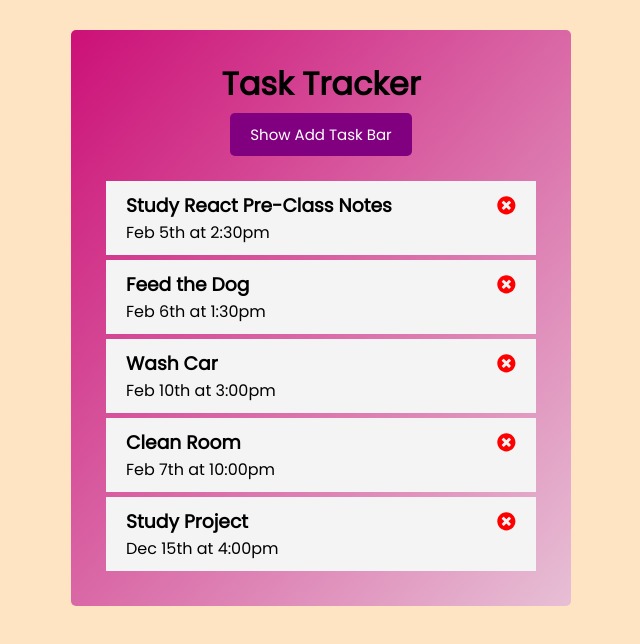
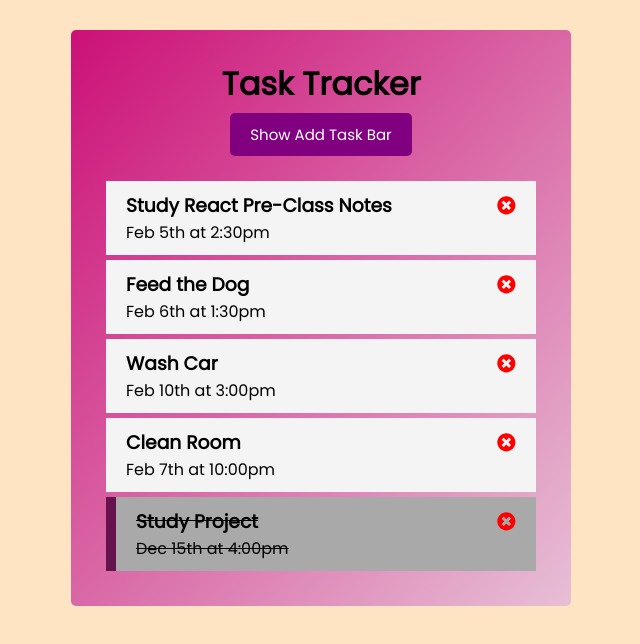
Before and after one commit to 8490/react-formvalid-jsonserver-task_tracker, a React (Create React App) app: page / in a window 1280 px wide. Shown: the top 644 px of the page, without its empty margins (319-959 px from the left). Built offline with nearby package versions, Linux system fonts and the light colour scheme; data requests are answered from the project's data file.

Commit message:
finish CRUD

```diff
--- a/db.json
+++ b/db.json
@@ -27,7 +27,7 @@
     {
       "text": "Study Project",
       "day": "Dec 15th at 4:00pm",
-      "isDone": false,
+      "isDone": true,
       "id": 5
     }
   ]
--- a/src/App.js
+++ b/src/App.js
@@ -75,19 +75,27 @@ function App() {
 
   //TOGGLE DONE
   const toggleDone = async (toogleDoneId) => {
-    const res = await fetch(`${baseUrl}/${toogleDoneId}`);
-    const data = await res.json();
+    const { data } = await axios.get(`${baseUrl}/${toogleDoneId}`);
     const updatedTask = { ...data, isDone: !data.isDone };
 
-    await fetch(`${baseUrl}/${toogleDoneId}`, {
-      method: "PUT",
-      headers: {
-        "Content-type": "application/json",
-      },
-      body: JSON.stringify(updatedTask),
-    });
+    await axios.put(`${baseUrl}/${toogleDoneId}`, updatedTask);
     fetchTasks();
   };
+
+  // const toggleDone = async (toogleDoneId) => {
+  //   const res = await fetch(`${baseUrl}/${toogleDoneId}`);
+  //   const data = await res.json();
+  //   const updatedTask = { ...data, isDone: !data.isDone };
+
+  //   await fetch(`${baseUrl}/${toogleDoneId}`, {
+  //     method: "PUT",
+  //     headers: {
+  //       "Content-type": "application/json",
+  //     },
+  //     body: JSON.stringify(updatedTask),
+  //   });
+  //   fetchTasks();
+  // };
 
   // const toggleDone = (toogleDoneId) => {
   //   setTasks(
```
